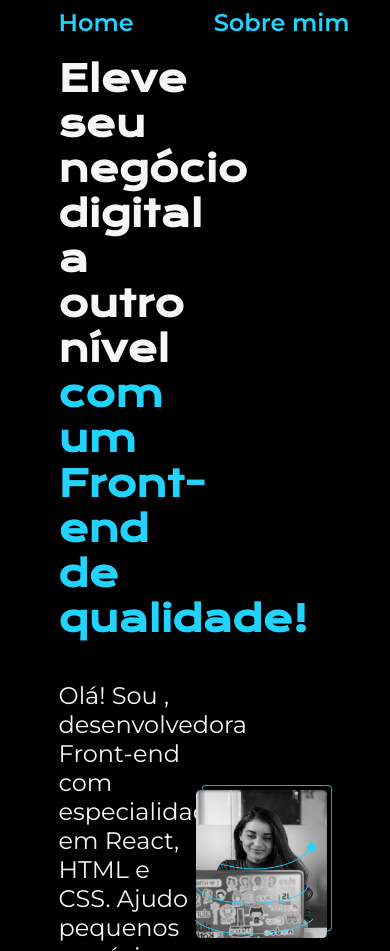
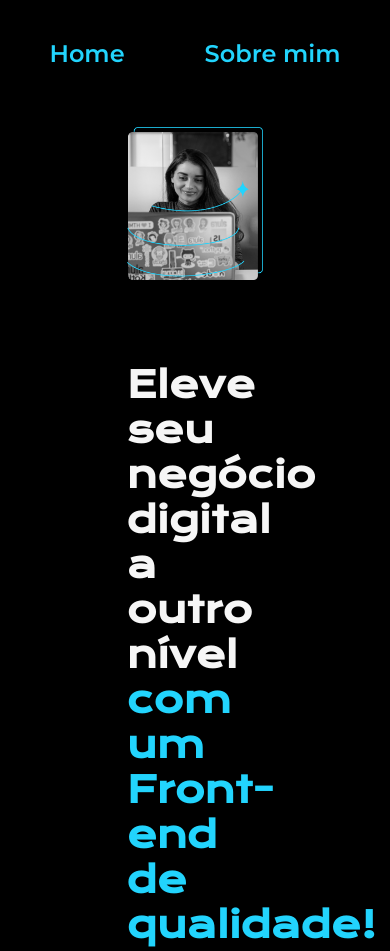
Before and after one commit to GabrielRARodrigues/Alura-PortfolioTemplate, a plain HTML site: page index.html in a window 390 px wide. Shown: the top 951 px of the page. Drawn offline with nearby package versions, Linux system fonts and the light colour scheme.

Commit message:
Adaptando o site para telas menores com media queries
Adaptando o layout e utilizando media queries para mudar o comportamento da página para dispositivos menores

```diff
--- a/styles/style.css
+++ b/styles/style.css
@@ -43,6 +43,7 @@ body {
   display: flex;
   align-items: center;
   justify-content: space-between;
+  gap: 82px;
 }
 
 .apresentacao__conteudo {
@@ -87,7 +88,7 @@ body {
   font-family: var(--fonte-secundaria);
   border: 2px solid var(--cor-terciaria);
   font-weight: 600;
-  width: 50%;
+  width: 75%;
   text-align: center;
   border-radius: 8px;
   font-size: 1.5rem;
@@ -115,3 +116,17 @@ body {
   font-size: 1.5rem;
   font-weight: 400;
 }
+@media screen and (max-width: 1200px) {
+
+  .cabecalho{
+    padding: 10%;
+  }
+
+  .cabecalho__menu{
+    justify-content: center;
+  }
+
+  .apresentacao {
+    flex-direction: column-reverse;
+  }
+}
```
